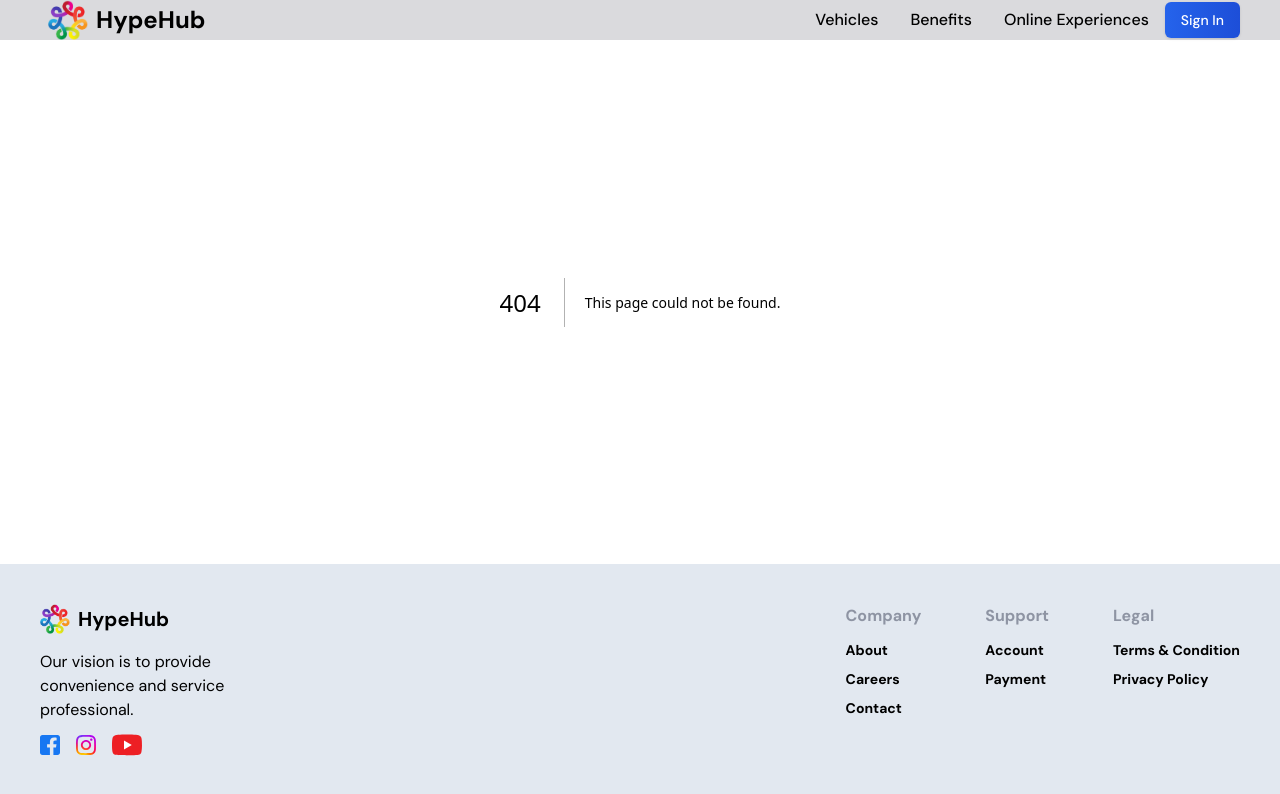
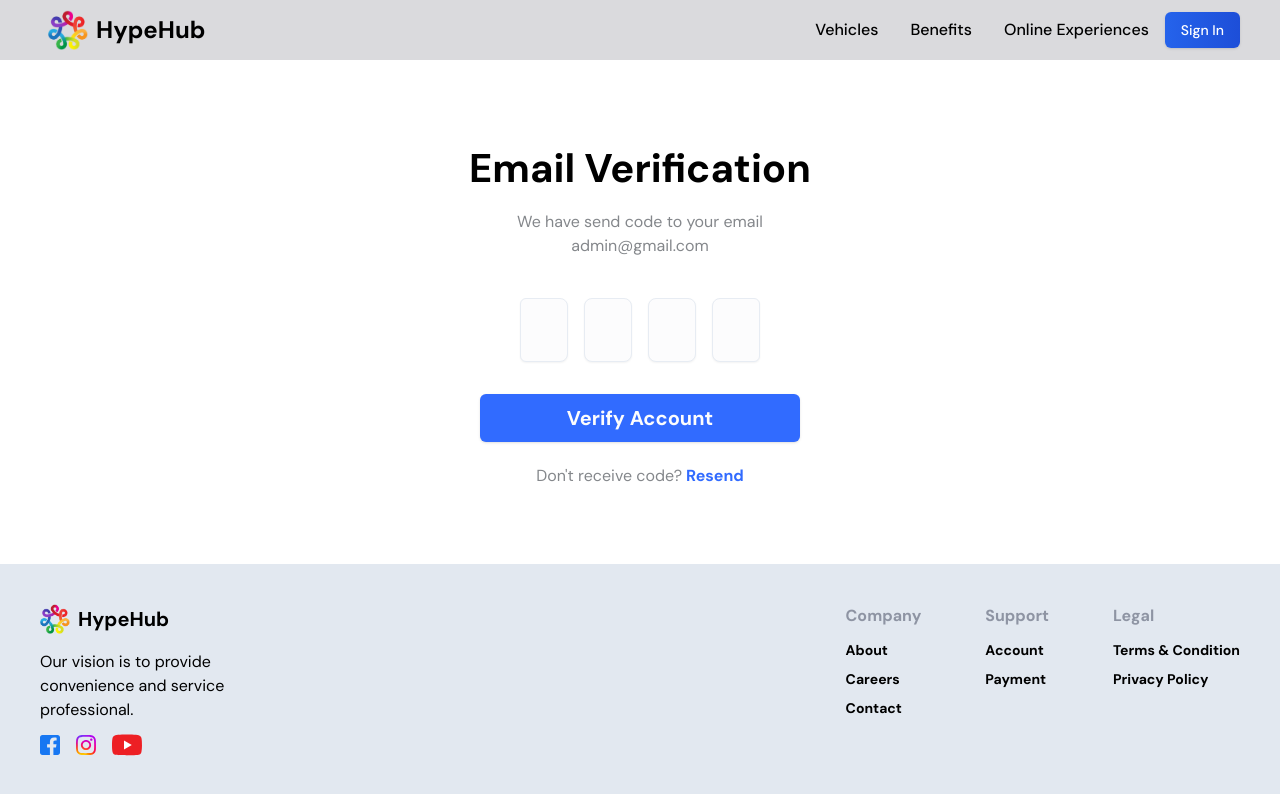
Before and after one commit to PhuocNguyen1703/Car-Rental, a Next.js app: page /sign-in/email-verification in a window 1280 px wide. Before the commit this address had no page. Shown: the top 794 px of the page. Built offline with nearby package versions, Linux system fonts and the light colour scheme.

Commit message:
update emailVerifyForm UI

```diff
--- /dev/null
+++ b/app/(auth)/sign-in/email-verification/page.tsx
@@ -0,0 +1,18 @@
+import EmailVerificationForm from "@/components/sign-in/email-verification/EmailVerificationForm";
+
+const EmailVerification = () => {
+  return (
+    <section className="flex flex-col flex-1 justify-center items-center">
+      <p className="text-headline2 text-center select-none">
+        Email Verification
+      </p>
+      <p className="mt-3 text-body4 text-[#84878B]">
+        We have send code to your email
+      </p>
+      <p className="text-body4 text-[#84878B]">admin@gmail.com</p>
+      <EmailVerificationForm />
+    </section>
+  );
+};
+
+export default EmailVerification;
--- /dev/null
+++ b/components/sign-in/email-verification/EmailVerificationForm.tsx
@@ -0,0 +1,95 @@
+"use client";
+
+import { zodResolver } from "@hookform/resolvers/zod";
+import { useForm } from "react-hook-form";
+import { z } from "zod";
+
+import { Button } from "@/components/ui/button";
+import {
+  Form,
+  FormControl,
+  FormDescription,
+  FormField,
+  FormItem,
+  FormLabel,
+  FormMessage,
+} from "@/components/ui/form";
+import {
+  InputOTP,
+  InputOTPGroup,
+  InputOTPSlot,
+} from "@/components/ui/input-otp";
+
+const FormSchema = z.object({
+  pin: z.string().min(4, {
+    message: "Your one-time password must be 4 characters.",
+  }),
+});
+
+const EmailVerificationForm = () => {
+  const form = useForm<z.infer<typeof FormSchema>>({
+    resolver: zodResolver(FormSchema),
+    defaultValues: {
+      pin: "",
+    },
+  });
+
+  const onSubmit = (data: z.infer<typeof FormSchema>) => {
+    console.log(data);
+  };
+
+  return (
+    <Form {...form}>
+      <form
+        onSubmit={form.handleSubmit(onSubmit)}
+        className="flex flex-col items-center mt-8"
+      >
+        <FormField
+          control={form.control}
+          name="pin"
+          render={({ field }) => (
+            <FormItem>
+              <FormControl>
+                <InputOTP maxLength={4} {...field}>
+                  <InputOTPGroup className="gap-4">
+                    <InputOTPSlot
+                      className="w-12 h-16 text-2xl bg-[#FCFCFD] border-[#E7ECF3] border rounded-lg"
+                      index={0}
+                    />
+                    <InputOTPSlot
+                      className="w-12 h-16 text-2xl bg-[#FCFCFD] border-[#E7ECF3] border rounded-lg"
+                      index={1}
+                    />
+                    <InputOTPSlot
+                      className="w-12 h-16 text-2xl bg-[#FCFCFD] border-[#E7ECF3] border rounded-lg"
+                      index={2}
+                    />
+                    <InputOTPSlot
+                      className="w-12 h-16 text-2xl bg-[#FCFCFD] border-[#E7ECF3] border rounded-lg"
+                      index={3}
+                    />
+                  </InputOTPGroup>
+                </InputOTP>
+              </FormControl>
+              <FormMessage />
+            </FormItem>
+          )}
+        />
+        <Button
+          type="submit"
+          className="h-12 w-80 mt-8 text-[#FCFCFD] text-xl font-bold bg-blue-500"
+        >
+          Verify Account
+        </Button>
+        <p className="mt-6 text-center text-caption1 text-[#84878B]">
+          Don&apos;t receive code?
+          <strong className="ml-1 text-blue-500 text-subtitle3 cursor-pointer">
+            Resend
+          </strong>
+        </p>
+      </form>
+    </Form>
+  );
+};
+
+export default EmailVerificationForm;
--- /dev/null
+++ b/components/ui/input-otp.tsx
@@ -0,0 +1,71 @@
+"use client";
+
+import * as React from "react";
+import { DashIcon } from "@radix-ui/react-icons";
+import { OTPInput, OTPInputContext } from "input-otp";
+
+import { cn } from "@/lib/utils";
+
+const InputOTP = React.forwardRef<
+  React.ElementRef<typeof OTPInput>,
+  React.ComponentPropsWithoutRef<typeof OTPInput>
+>(({ className, containerClassName, ...props }, ref) => (
+  <OTPInput
+    ref={ref}
+    containerClassName={cn(
+      "flex items-center gap-2 has-[:disabled]:opacity-50",
+      containerClassName
+    )}
+    className={cn("disabled:cursor-not-allowed", className)}
+    {...props}
+  />
+));
+InputOTP.displayName = "InputOTP";
+
+const InputOTPGroup = React.forwardRef<
+  React.ElementRef<"div">,
+  React.ComponentPropsWithoutRef<"div">
+>(({ className, ...props }, ref) => (
+  <div ref={ref} className={cn("flex items-center", className)} {...props} />
+));
+InputOTPGroup.displayName = "InputOTPGroup";
+
+const InputOTPSlot = React.forwardRef<
+  React.ElementRef<"div">,
+  React.ComponentPropsWithoutRef<"div"> & { index: number }
+>(({ index, className, ...props }, ref) => {
+  const inputOTPContext = React.useContext(OTPInputContext);
+  const { char, hasFakeCaret, isActive } = inputOTPContext.slots[index];
+
+  return (
+    <div
+      ref={ref}
+      className={cn(
+        "relative flex h-9 w-9 items-center justify-center border-y border-r border-input text-sm shadow-sm transition-all first:rounded-l-md first:border-l last:rounded-r-md",
+        isActive && "z-10 ring-1 ring-ring",
+        className
+      )}
+      {...props}
+    >
+      {char}
+      {hasFakeCaret && (
+        <div className="pointer-events-none absolute inset-0 flex items-center justify-center">
+          <div className="h-4 w-px animate-c bg-foreground duration-1000" />
+        </div>
+      )}
+    </div>
+  );
+});
+InputOTPSlot.displayName = "InputOTPSlot";
+
+const InputOTPSeparator = React.forwardRef<
+  React.ElementRef<"div">,
+  React.ComponentPropsWithoutRef<"div">
+>(({ ...props }, ref) => (
+  <div ref={ref} role="separator" {...props}>
+    <DashIcon />
+  </div>
+));
+InputOTPSeparator.displayName = "InputOTPSeparator";
+
+export { InputOTP, InputOTPGroup, InputOTPSlot, InputOTPSeparator };
--- a/package.json
+++ b/package.json
@@ -17,6 +17,7 @@
     "@radix-ui/react-slot": "^1.0.2",
     "class-variance-authority": "^0.7.0",
     "clsx": "^2.1.0",
+    "input-otp": "^1.2.4",
     "lucide-react": "^0.368.0",
     "next": "^14.2.3",
     "react": "^18",
--- a/tailwind.config.ts
+++ b/tailwind.config.ts
@@ -8,6 +8,17 @@ const config = {
   ],
   theme: {
     extend: {
+      //OTP animation
+      keyframes: {
+        "caret-blink": {
+          "0%,70%,100%": { opacity: "1" },
+          "20%,50%": { opacity: "0" },
+        },
+      },
+      animation: {
+        "caret-blink": "caret-blink 1.25s ease-out infinite",
+      },
+
       fontFamily: {
         sans: ["var(--font-dm_sans)"],
         poppins: ["var(--font-poppins)"],
@@ -62,8 +73,8 @@ const config = {
           { lineHeight: "24px", fontWeight: "400", letterSpacing: "0" },
         ],
         caption1: [
-          "14px",
-          { lineHeight: "20px", fontWeight: "500", letterSpacing: "0" },
+          "16px",
+          { lineHeight: "20px", fontWeight: "400", letterSpacing: "0" },
         ],
         caption2: [
           "14px",
```
Also changed, not shown: 1 other file (tests, documents, lock files or other folders).
